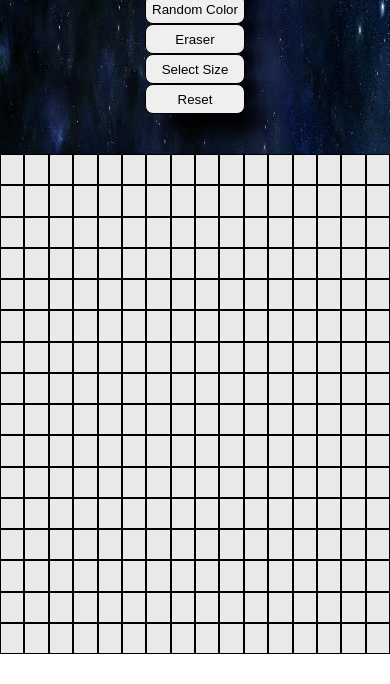
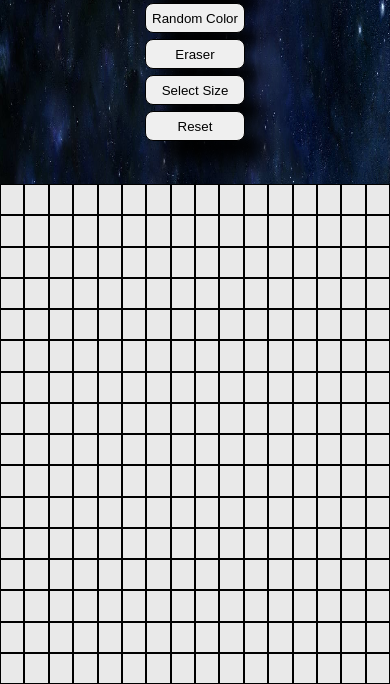
Before and after one commit to V-Le/etch-a-sketch, a plain HTML site: page index.html in a window 390 px wide. Shown: the part 244-928 px from the top of the page. Before the commit the page ends 898 px from the top, so only its background shows below. Drawn offline with Linux system fonts and the light colour scheme.

Commit message:
Fixed layout and coloring

```diff
--- a/script.js
+++ b/script.js
@@ -58,7 +58,7 @@ function eraseSquare() {
   var divSquare = document.querySelectorAll('.divSquare');
   var divSquareArray = Array.from(divSquare);
   divSquareArray.forEach(divSquare => {
-    divSquare.addEventListener('mouseover', () => { divSquare.style.backgroundColor = 'white'});
+    divSquare.addEventListener('mouseover', () => { divSquare.style.backgroundColor = 'rgb(233, 233, 233)'});
   })
 }
 
--- a/style.css
+++ b/style.css
@@ -1,9 +1,9 @@
-html, body, * {
-    margin: 0px;
-    padding: 0px;
-  }
+* {
+  margin: 0px;
+  padding: 0px;
+}
 
-html, body {
+html {
   width: 100%;
   height: 100%;
 }
@@ -76,4 +76,8 @@ h1 {
   .button-container {
     display: grid;
   }
+
+  .button {
+    margin: 3px 0px;
+  }
 }
```
